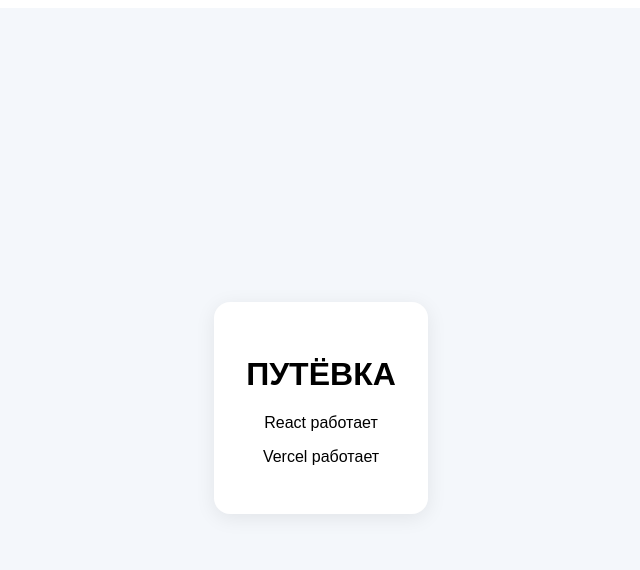
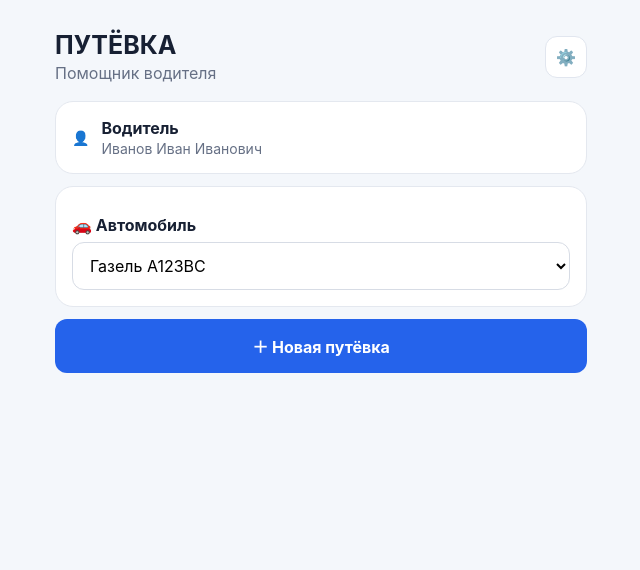
Before and after one commit to adamant1990/Putevka, a React (Vite) app: page / in a window 1280 px wide. Shown: the top 570 px of the page, without its empty margins (319-959 px from the left). Built offline with nearby package versions, Linux system fonts and the light colour scheme.

Commit message:
Restore driver waybill functionality with multi-value mileage input

```diff
--- a/src/main.jsx
+++ b/src/main.jsx
@@ -1,37 +1,85 @@
-import React from 'react';
+import React, { useState } from 'react';
 import { createRoot } from 'react-dom/client';
+import './styles.css';
+
+const cars = [
+  { id: 1, name: 'Газель А123ВС', summer: { city: 15, highway: 12 }, winter: { city: 18, highway: 14 }, season: 'summer' },
+  { id: 2, name: 'УАЗ В456КМ', summer: { city: 18, highway: 14.5 }, winter: { city: 21, highway: 17 }, season: 'summer' }
+];
+
+const num = v => Number(String(v).replace(',', '.').replace(/[^0-9.]/g, '')) || 0;
+const sum = v => String(v).trim().split(/\s+/).filter(Boolean).reduce((a, x) => a + num(x), 0);
+const fmt = n => Number(n || 0).toLocaleString('ru-RU', { maximumFractionDigits: 2 });
 
 function App() {
-  return React.createElement(
-    'main',
-    {
-      style: {
-        minHeight: '100vh',
-        display: 'grid',
-        placeItems: 'center',
-        margin: 0,
-        padding: '20px',
-        boxSizing: 'border-box',
-        fontFamily: 'Arial, sans-serif',
-        background: '#f4f7fb'
-      }
-    },
-    React.createElement(
-      'div',
-      {
-        style: {
-          background: '#fff',
-          padding: '32px',
-          borderRadius: '16px',
-          textAlign: 'center',
-          boxShadow: '0 4px 20px rgba(0,0,0,.08)'
-        }
-      },
-      React.createElement('h1', null, 'ПУТЁВКА'),
-      React.createElement('p', null, 'React работает'),
-      React.createElement('p', null, 'Vercel работает')
-    )
-  );
+  const [screen, setScreen] = useState('home');
+  const [carId, setCarId] = useState(1);
+  const [odometer, setOdometer] = useState('');
+  const [startFuel, setStartFuel] = useState('');
+  const [trips, setTrips] = useState([]);
+  const [refuels, setRefuels] = useState([]);
+  const [city, setCity] = useState('');
+  const [highway, setHighway] = useState('');
+  const [refuel, setRefuel] = useState('');
+  const [showTrip, setShowTrip] = useState(false);
+  const [showRefuel, setShowRefuel] = useState(false);
+
+  const car = cars.find(x => x.id === Number(carId)) || cars[0];
+  const norm = car[car.season];
+  const cityKm = sum(city), highwayKm = sum(highway);
+  const draftFuel = cityKm * norm.city / 100 + highwayKm * norm.highway / 100;
+  const usedFuel = trips.reduce((a, x) => a + x.fuel, 0);
+  const addedFuel = refuels.reduce((a, x) => a + x, 0);
+  const remaining = Math.max(0, num(startFuel) + addedFuel - usedFuel);
+
+  const addTrip = () => {
+    if (!cityKm && !highwayKm) return;
+    setTrips([...trips, { city: cityKm, highway: highwayKm, fuel: draftFuel }]);
+    setCity(''); setHighway(''); setShowTrip(false);
+  };
+
+  const addRefuel = () => {
+    const litres = num(refuel);
+    if (!litres) return;
+    setRefuels([...refuels, litres]); setRefuel(''); setShowRefuel(false);
+  };
+
+  if (screen === 'home') return <main className="app">
+    <header><div><h1>Путёвка</h1><p>Помощник водителя</p></div><button className="icon" onClick={() => setScreen('admin')}>⚙️</button></header>
+    <section className="card profile"><span>👤</span><div><b>Водитель</b><span>Иванов Иван Иванович</span></div></section>
+    <section className="card"><label>🚗 Автомобиль</label><select value={carId} onChange={e => setCarId(e.target.value)}>{cars.map(c => <option value={c.id} key={c.id}>{c.name}</option>)}</select></section>
+    <button className="primary big" onClick={() => setScreen('waybill')}>＋ Новая путёвка</button>
+  </main>;
+
+  if (screen === 'admin') return <main className="app">
+    <header><div><h1>Администратор</h1><p>Нормы расхода</p></div><button className="icon" onClick={() => setScreen('home')}>×</button></header>
+    <section className="card"><label>🚗 Автомобиль</label><select value={carId} onChange={e => setCarId(e.target.value)}>{cars.map(c => <option value={c.id} key={c.id}>{c.name}</option>)}</select>
+      <h3>Лето, л/100 км</h3><div className="norm-row"><span>Город</span><input defaultValue={car.summer.city}/><span>Трасса</span><input defaultValue={car.summer.highway}/></div>
+      <h3>Зима, л/100 км</h3><div className="norm-row"><span>Город</span><input defaultValue={car.winter.city}/><span>Трасса</span><input defaultValue={car.winter.highway}/></div>
+      <button className="primary">Сохранить</button>
+    </section>
+  </main>;
+
+  return <main className="app">
+    <header><div><h1>Новая путёвка</h1><p>{car.name}</p></div><button className="icon" onClick={() => setScreen('home')}>×</button></header>
+    <section className="card"><label>Одометр при выезде</label><input inputMode="numeric" placeholder="125480" value={odometer} onChange={e => setOdometer(e.target.value)}/><label>Начальный остаток, л</label><input inputMode="decimal" placeholder="25" value={startFuel} onChange={e => setStartFuel(e.target.value)}/></section>
+    <section className="fuelbox"><span>⛽ Расчётный остаток</span><strong>{fmt(remaining)} л</strong></section>
+    <section className="card"><div className="row"><h2>Поездки</h2><button className="small" onClick={() => setShowTrip(true)}>＋ Добавить</button></div>
+      {!trips.length ? <p className="muted">Добавьте поездку.</p> : trips.map((t,i)=><div className="item" key={i}><div><b>Поездка {i+1}</b><span>Город {fmt(t.city)} км · Трасса {fmt(t.highway)} км</span></div><strong>−{fmt(t.fuel)} л</strong></div>)}
+      {!!trips.length && <div className="totals">Расход: {fmt(usedFuel)} л</div>}
+    </section>
+    <button className="secondary" onClick={() => setShowRefuel(true)}>⛽ Заправка АИ-92</button>
+    <button className="primary big" onClick={() => alert(`Путёвка завершена. Расчётный остаток: ${fmt(remaining)} л`)}>✓ Завершить путёвку</button>
+
+    {showTrip && <div className="modal"><div className="modal-card"><div className="row"><h2>Новая поездка</h2><button className="icon" onClick={() => setShowTrip(false)}>×</button></div>
+      <label>Город, км</label><input autoFocus placeholder="25 31" value={city} onChange={e => setCity(e.target.value)}/>
+      <label>Трасса, км</label><input placeholder="120 80" value={highway} onChange={e => setHighway(e.target.value)}/>
+      <div className="preview">Город: <b>{fmt(cityKm)} км</b><br/>Трасса: <b>{fmt(highwayKm)} км</b><br/>Расход: <b>{fmt(draftFuel)} л</b><br/>Остаток после поездки: <b>{fmt(remaining - draftFuel)} л</b></div>
+      <button className="primary" onClick={addTrip}>Добавить поездку</button>
+    </div></div>}
+
+    {showRefuel && <div className="modal"><div className="modal-card"><div className="row"><h2>Заправка АИ-92</h2><button className="icon" onClick={() => setShowRefuel(false)}>×</button></div><p>Сейчас в расчёте: <b>{fmt(remaining)} л</b></p><label>Заправлено, л</label><input autoFocus inputMode="decimal" placeholder="20" value={refuel} onChange={e => setRefuel(e.target.value)}/><div className="preview">После заправки: <b>{fmt(remaining + num(refuel))} л</b></div><button className="primary" onClick={addRefuel}>Сохранить заправку</button></div></div>}
+  </main>;
 }
 
 createRoot(document.getElementById('root')).render(React.createElement(App));
```
